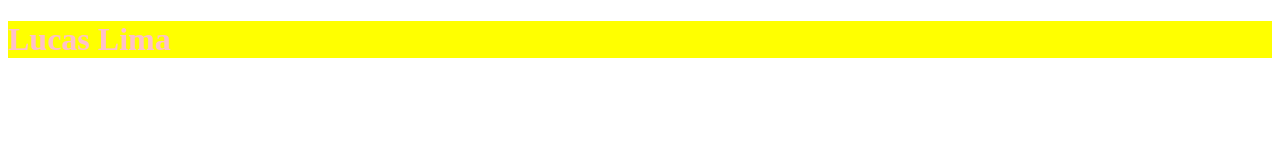
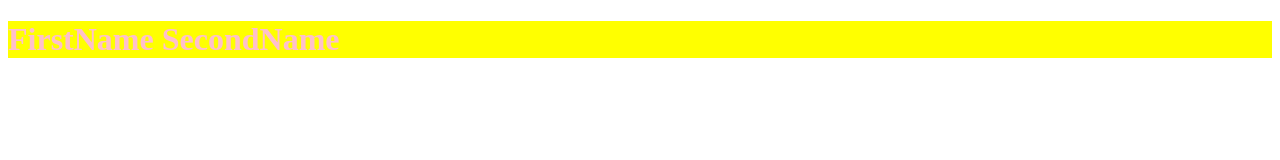
Before and after one commit to lcslima45/Web-Go, a plain HTML site: page Exercise-1/index.html in a window 1280 px wide. Drawn offline with Linux system fonts and the light colour scheme.

Commit message:
third commit

```diff
--- a/Exercise-1/index.html
+++ b/Exercise-1/index.html
@@ -6,6 +6,6 @@
 		<title> Hello World!</title>
 		</head>
 		<body>
-		<h1 style="color:pink; background-color:yellow">Lucas Lima</h1>
+		<h1 style="color:pink; background-color:yellow">FirstName SecondName</h1>
 		</body>
 		</html>
```
Also changed, not shown: Exercise-1/Exercise-1.JPG (added).
